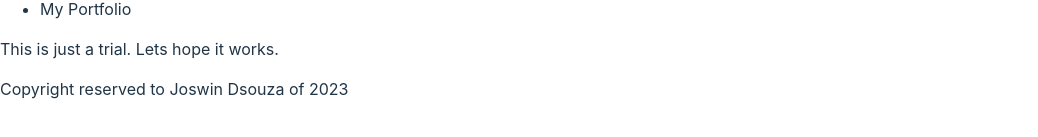
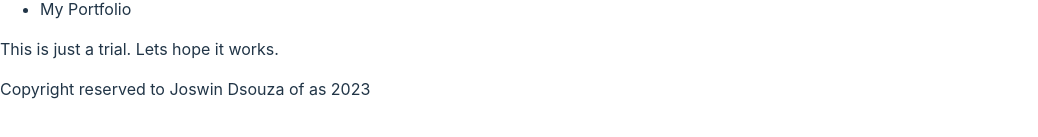
Before and after one commit to JoswinDsouza99/ReactTraining, a React (Vite) app in the folder sample-project/: page / in a window 1280 px wide. Shown: the part 429-566 px from the top of the page, without its empty margins (0-1038 px from the left). Built offline with nearby package versions, Linux system fonts and the light colour scheme.

Commit message:
Footer small change

```diff
--- a/sample-project/src/Component/Footer.tsx
+++ b/sample-project/src/Component/Footer.tsx
@@ -1,5 +1,5 @@
 function Footer() {
-    return <p>Copyright reserved to Joswin Dsouza of 2023</p>
+    return <p>Copyright reserved to Joswin Dsouza of as 2023</p>
 }
 
 export default Footer;
```
